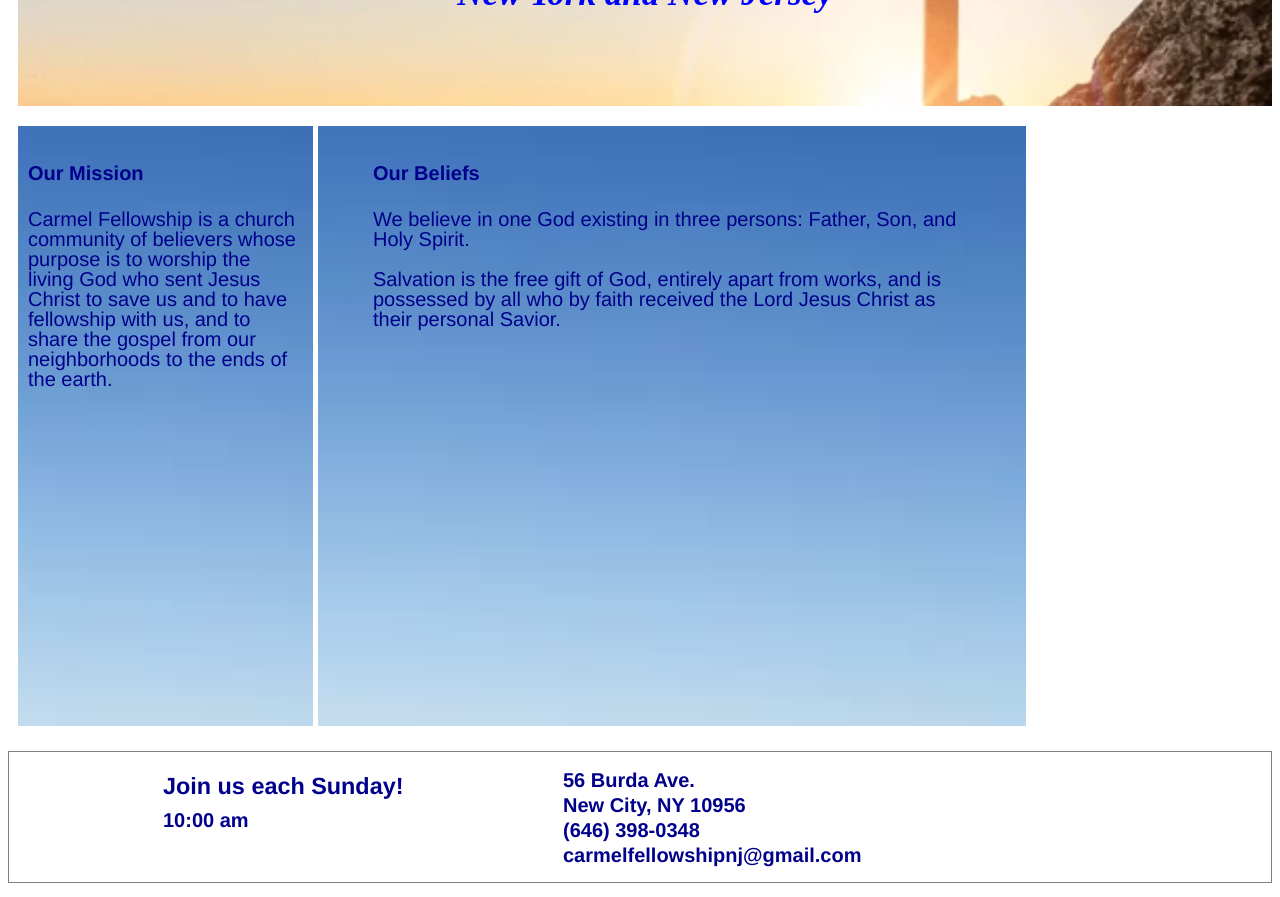
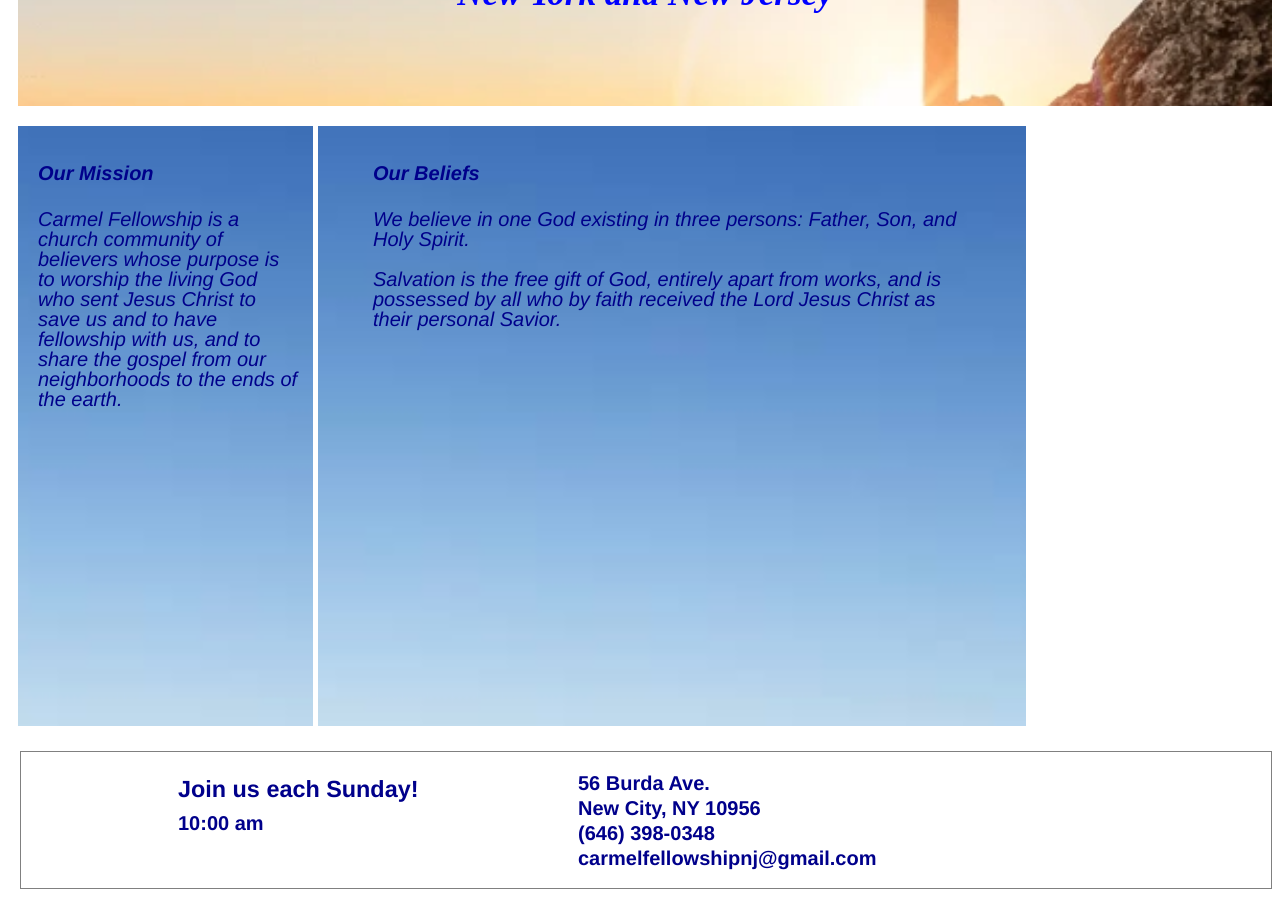
Before and after one commit to shinjahn/carmel-web, a Vue app: page / in a window 1280 px wide. Shown: the part 300-1197 px from the top of the page. Built offline with nearby package versions, Linux system fonts and the light colour scheme.

Commit message:
First commit

```diff
--- a/src/molecules/HomeBody.vue
+++ b/src/molecules/HomeBody.vue
@@ -46,12 +46,13 @@
 .homebody-overlay-text1 {
   text-align: left;
   color: darkblue;
+  font-style: italic;
   font-size: 20px;
   line-height: 20px;
   justify-content: top left;
   padding: 5px;
   margin-top: 5px;
-  margin-left: 5px;
+  margin-left: 15px;
   margin-right: 10px;
 }
 
@@ -70,6 +71,7 @@
 .homebody-overlay-text2 {
   text-align: left;
   color: darkblue;
+  font-style: italic;
   font-size: 20px;
   line-height: 20px;
   justify-content: top left;
--- a/src/molecules/HomeFooter.vue
+++ b/src/molecules/HomeFooter.vue
@@ -27,7 +27,8 @@
       display: grid;
       grid-template-columns: 450px 500px;
       border: 1px solid gray;
-      padding: 2px;
+      padding: 5px;
+      margin-left: 12px;
     }
 
 .homefooter-grid-text1 {
```
Also changed, not shown: 1 other file (tests, documents, lock files or other folders).
